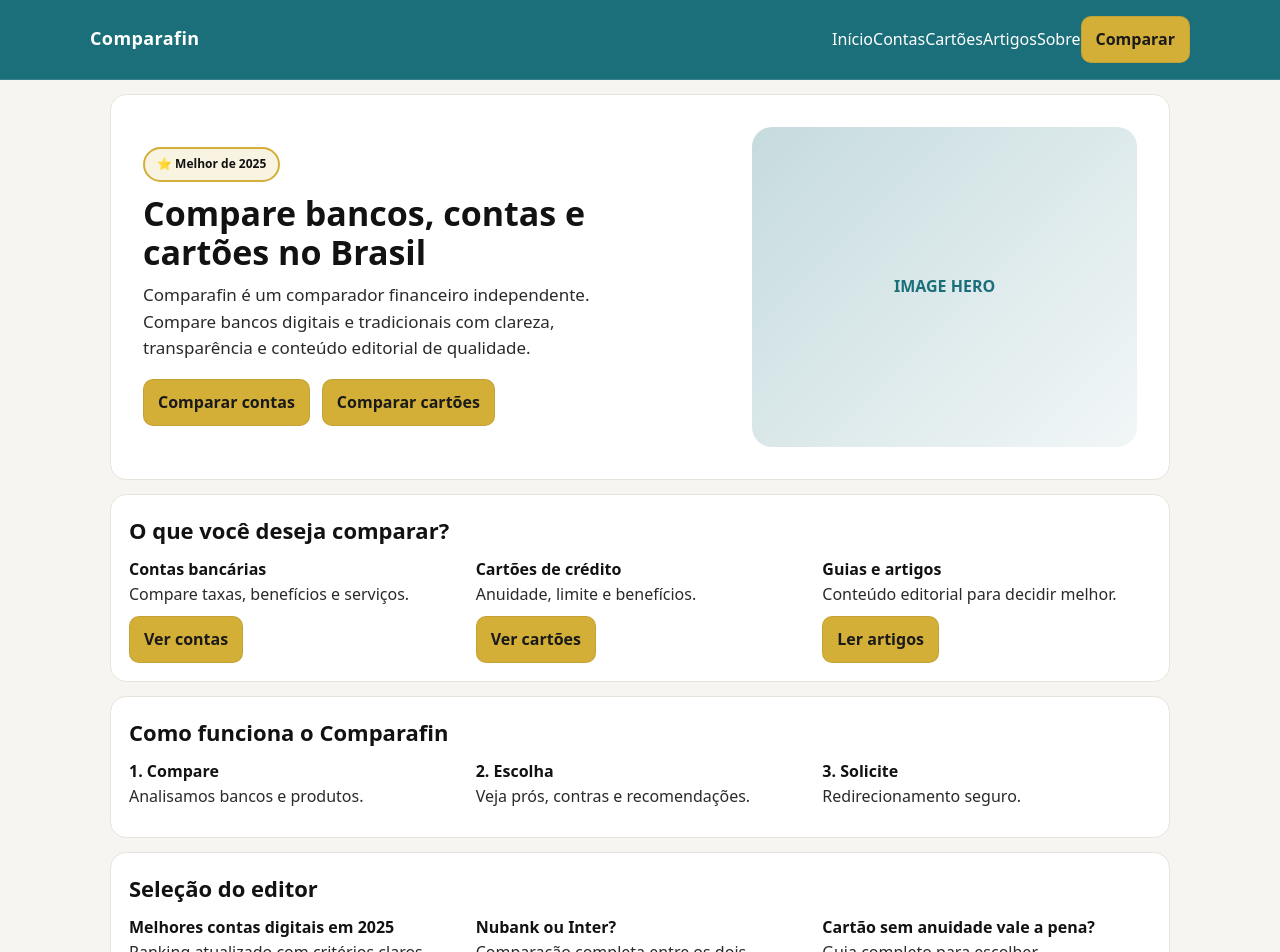
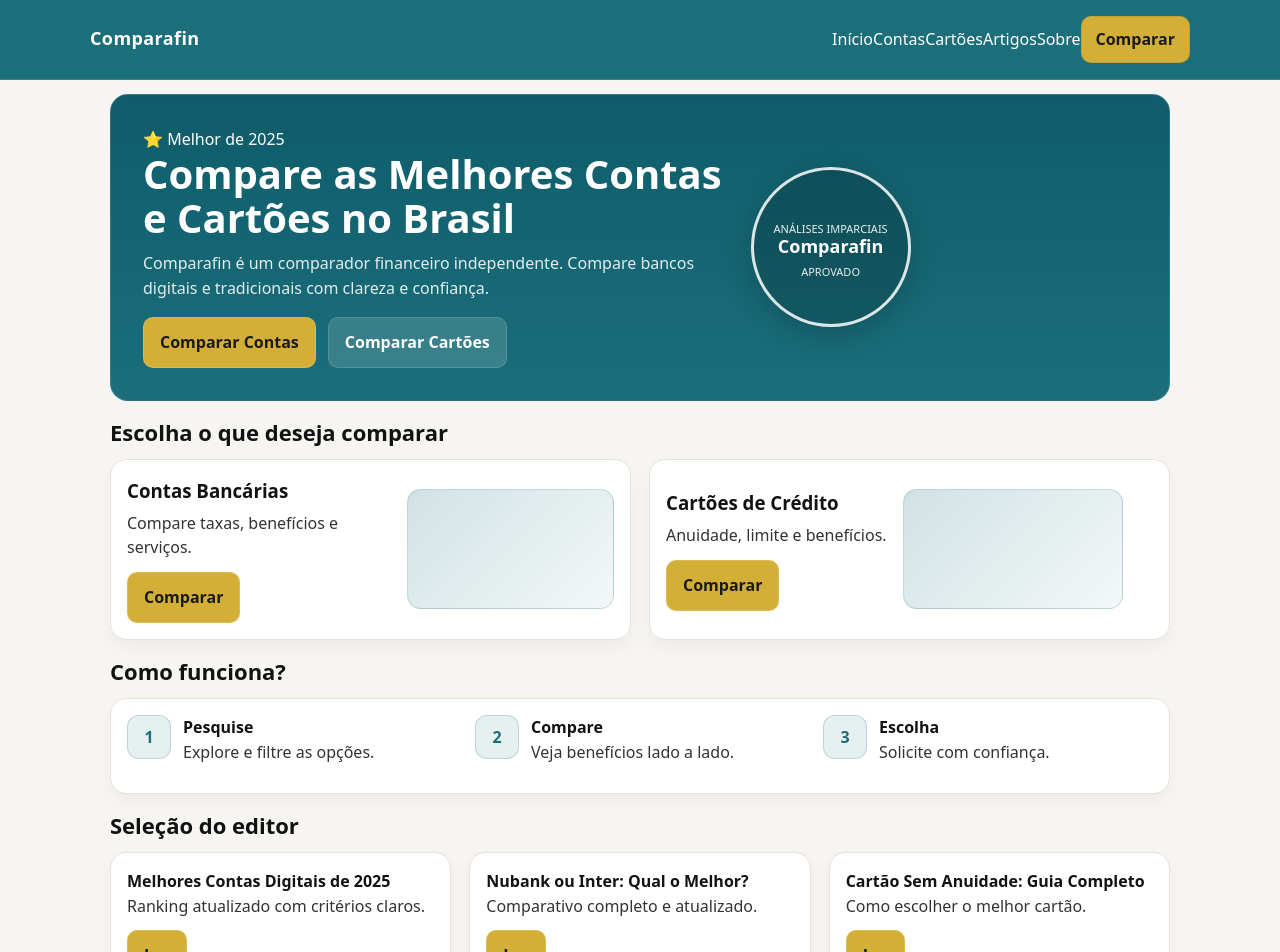
Before and after one commit to caroriedi7-dev/comparafin, a Next.js app: page /preview in a window 1280 px wide. Shown: the top 952 px of the page. Built offline with nearby package versions, Linux system fonts and the light colour scheme.

Commit message:
Update page.js

```diff
--- a/app/preview/page.js
+++ b/app/preview/page.js
@@ -1,154 +1,92 @@
 export default function Preview() {
   return (
     <>
-      {/* HERO */}
-      <section
-        style={{
-          display: "grid",
-          gridTemplateColumns: "1.2fr .8fr",
-          gap: 32,
-          alignItems: "center",
-          padding: 32
-        }}
-      >
+      <section className="v2-hero">
         <div>
-          <div
-            style={{
-              display: "inline-flex",
-              alignItems: "center",
-              gap: 8,
-              border: "2px solid var(--gold)",
-              borderRadius: 999,
-              padding: "6px 12px",
-              fontWeight: 900,
-              fontSize: 12,
-              background: "rgba(212,175,55,.15)",
-              marginBottom: 12
-            }}
-          >
-            ⭐ Melhor de 2025
-          </div>
-
-          <h1>Compare bancos, contas e cartões no Brasil</h1>
-
-          <p style={{ fontSize: 17, maxWidth: 520 }}>
-            Comparafin é um comparador financeiro independente.
-            Compare bancos digitais e tradicionais com clareza,
-            transparência e conteúdo editorial de qualidade.
+          <div className="v2-selo-inline">⭐ Melhor de 2025</div>
+          <h1>Compare as Melhores Contas e Cartões no Brasil</h1>
+          <p>
+            Comparafin é um comparador financeiro independente. Compare bancos
+            digitais e tradicionais com clareza e confiança.
           </p>
 
-          <div style={{ display: "flex", gap: 12, marginTop: 18 }}>
-            <a className="btn" href="/contas">Comparar contas</a>
-            <a className="btn" href="/cartoes">Comparar cartões</a>
+          <div className="v2-hero-actions">
+            <a className="v2-btn primary" href="/contas">Comparar Contas</a>
+            <a className="v2-btn secondary" href="/cartoes">Comparar Cartões</a>
           </div>
         </div>
 
-        <div
-          style={{
-            height: 320,
-            borderRadius: 20,
-            background:
-              "linear-gradient(135deg, rgba(26,111,122,.25), rgba(26,111,122,.06))",
-            display: "flex",
-            alignItems: "center",
-            justifyContent: "center",
-            fontWeight: 900,
-            color: "#1A6F7A"
-          }}
-        >
-          IMAGE HERO
-        </div>
-      </section>
-
-      {/* CATEGORIES */}
-      <section>
-        <h2>O que você deseja comparar?</h2>
-
-        <div
-          style={{
-            display: "grid",
-            gridTemplateColumns: "repeat(3, 1fr)",
-            gap: 18
-          }}
-        >
-          <div className="card">
-            <strong>Contas bancárias</strong>
-            <p>Compare taxas, benefícios e serviços.</p>
-            <a className="btn" href="/contas">Ver contas</a>
-          </div>
-
-          <div className="card">
-            <strong>Cartões de crédito</strong>
-            <p>Anuidade, limite e benefícios.</p>
-            <a className="btn" href="/cartoes">Ver cartões</a>
-          </div>
-
-          <div className="card">
-            <strong>Guias e artigos</strong>
-            <p>Conteúdo editorial para decidir melhor.</p>
-            <a className="btn" href="/artigos">Ler artigos</a>
+        <div className="v2-hero-media">
+          <div className="v2-selo">
+            <div>
+              <span>ANÁLISES IMPARCIAIS</span>
+              <strong>Comparafin</strong>
+              <span>APROVADO</span>
+            </div>
           </div>
         </div>
       </section>
 
-      {/* COMO FUNCIONA */}
-      <section>
-        <h2>Como funciona o Comparafin</h2>
+      <h2 className="v2-section-title">Escolha o que deseja comparar</h2>
+      <div className="v2-grid-2">
+        <div className="v2-card v2-feature">
+          <div>
+            <h3>Contas Bancárias</h3>
+            <p>Compare taxas, benefícios e serviços.</p>
+            <a className="v2-btn primary" href="/contas">Comparar</a>
+          </div>
+          <div className="v2-feature-media" />
+        </div>
 
-        <div
-          style={{
-            display: "grid",
-            gridTemplateColumns: "repeat(3, 1fr)",
-            gap: 18
-          }}
-        >
-          <div className="card">
-            <strong>1. Compare</strong>
-            <p>Analisamos bancos e produtos.</p>
+        <div className="v2-card v2-feature">
+          <div>
+            <h3>Cartões de Crédito</h3>
+            <p>Anuidade, limite e benefícios.</p>
+            <a className="v2-btn primary" href="/cartoes">Comparar</a>
           </div>
+          <div className="v2-feature-media" />
+        </div>
+      </div>
 
-          <div className="card">
-            <strong>2. Escolha</strong>
-            <p>Veja prós, contras e recomendações.</p>
+      <h2 className="v2-section-title">Como funciona?</h2>
+      <div className="v2-card">
+        <div className="v2-grid-3">
+          <div className="v2-step">
+            <div className="v2-icon">1</div>
+            <div><strong>Pesquise</strong><p>Explore e filtre as opções.</p></div>
           </div>
-
-          <div className="card">
-            <strong>3. Solicite</strong>
-            <p>Redirecionamento seguro.</p>
+          <div className="v2-step">
+            <div className="v2-icon">2</div>
+            <div><strong>Compare</strong><p>Veja benefícios lado a lado.</p></div>
+          </div>
+          <div className="v2-step">
+            <div className="v2-icon">3</div>
+            <div><strong>Escolha</strong><p>Solicite com confiança.</p></div>
           </div>
         </div>
-      </section>
+      </div>
 
-      {/* EDITORIAL */}
-      <section>
-        <h2>Seleção do editor</h2>
-
-        <div
-          style={{
-            display: "grid",
-            gridTemplateColumns: "repeat(3, 1fr)",
-            gap: 18
-          }}
-        >
-          <div className="card">
-            <strong>Melhores contas digitais em 2025</strong>
-            <p>Ranking atualizado com critérios claros.</p>
-            <a className="btn" href="#">Ler artigo</a>
-          </div>
-
-          <div className="card">
-            <strong>Nubank ou Inter?</strong>
-            <p>Comparação completa entre os dois.</p>
-            <a className="btn" href="#">Ler artigo</a>
-          </div>
-
-          <div className="card">
-            <strong>Cartão sem anuidade vale a pena?</strong>
-            <p>Guia completo para escolher.</p>
-            <a className="btn" href="#">Ler artigo</a>
-          </div>
+      <h2 className="v2-section-title">Seleção do editor</h2>
+      <div className="v2-grid-3">
+        <div className="v2-card">
+          <div className="v2-thumb" />
+          <strong>Melhores Contas Digitais de 2025</strong>
+          <p>Ranking atualizado com critérios claros.</p>
+          <a className="v2-btn primary" href="/artigos">Ler</a>
         </div>
-      </section>
+        <div className="v2-card">
+          <div className="v2-thumb" />
+          <strong>Nubank ou Inter: Qual o Melhor?</strong>
+          <p>Comparativo completo e atualizado.</p>
+          <a className="v2-btn primary" href="/artigos">Ler</a>
+        </div>
+        <div className="v2-card">
+          <div className="v2-thumb" />
+          <strong>Cartão Sem Anuidade: Guia Completo</strong>
+          <p>Como escolher o melhor cartão.</p>
+          <a className="v2-btn primary" href="/artigos">Ler</a>
+        </div>
+      </div>
     </>
   );
 }
```
